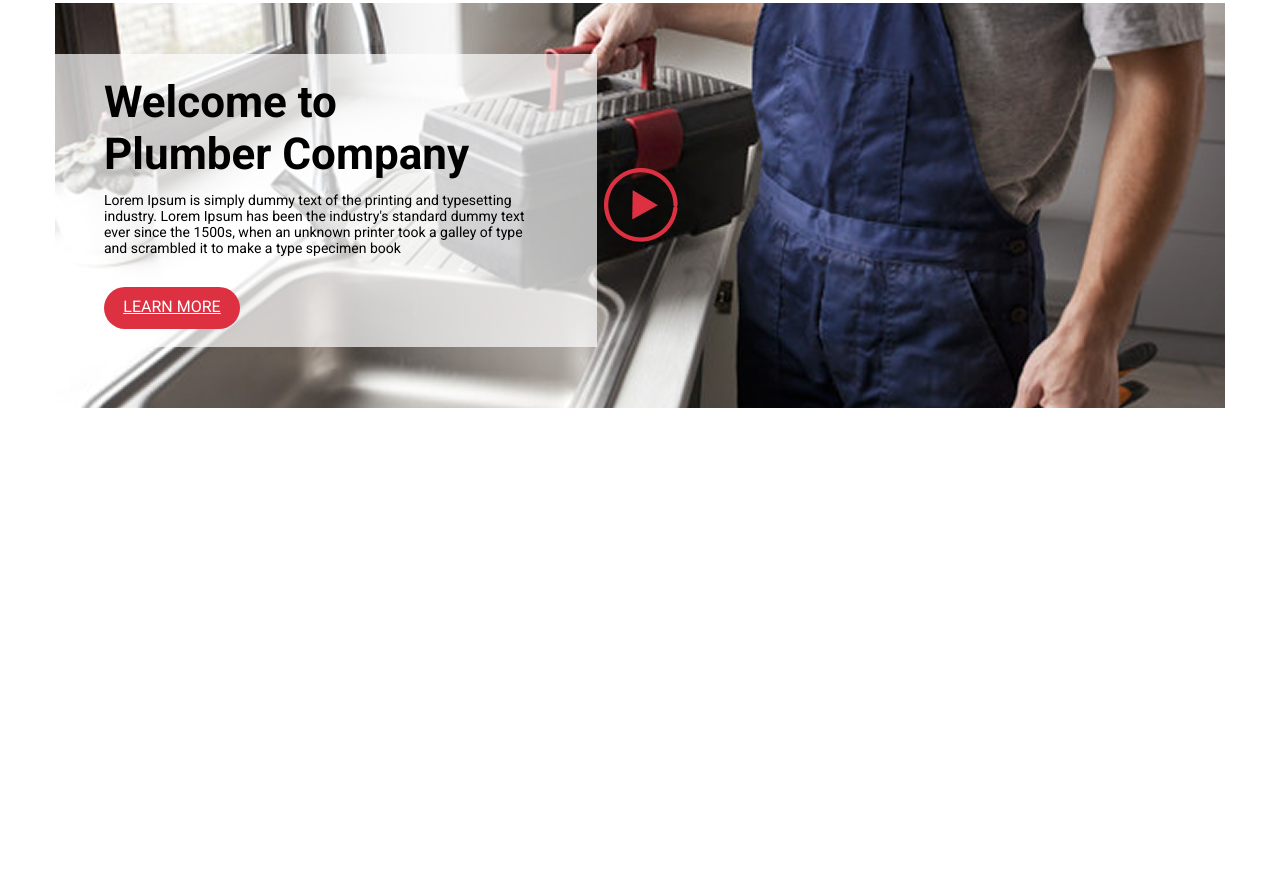
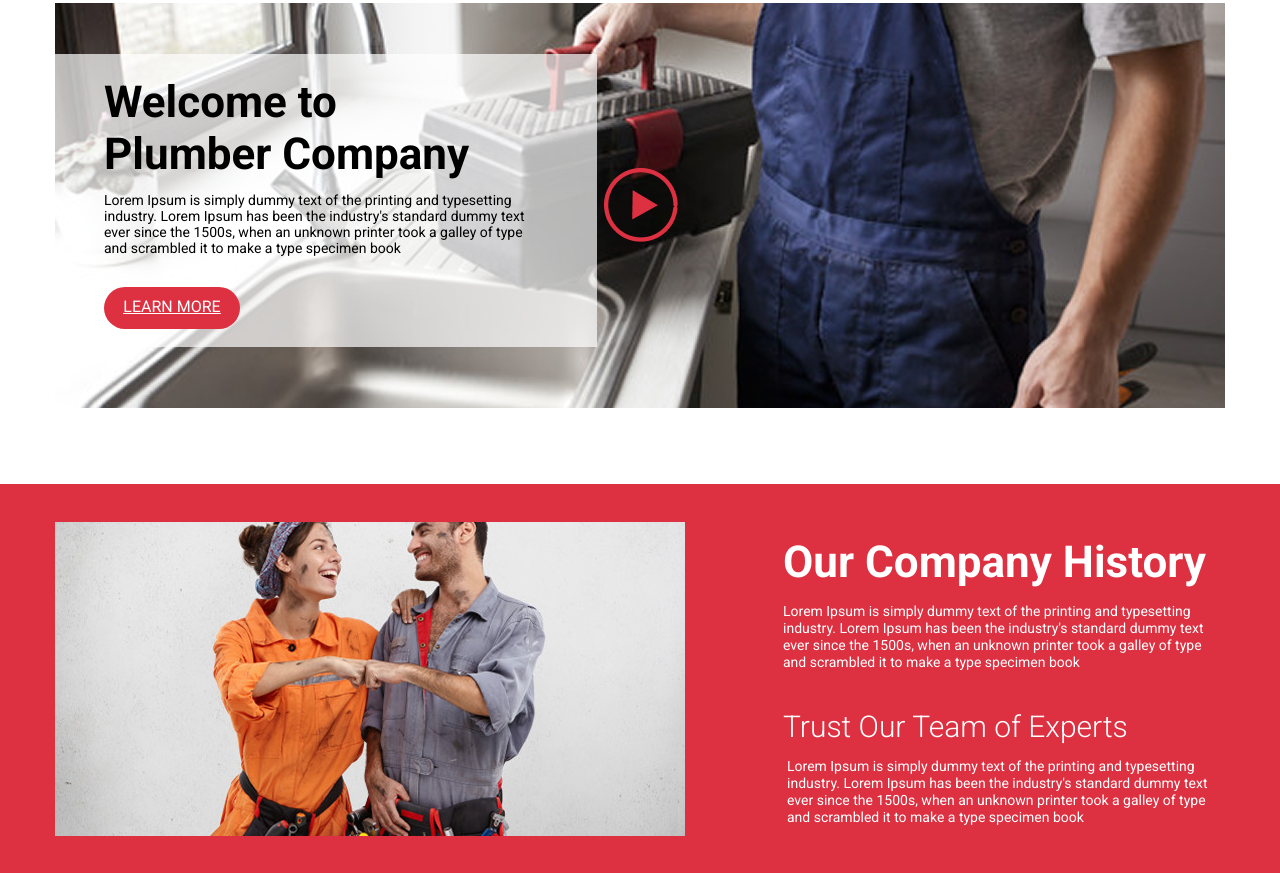
Before and after one commit to Karima-Aktari/3_Plumber_Point, a plain HTML site: page index.html in a window 1280 px wide. Shown: the part 919-1792 px from the top of the page. Before the commit the page ends 1403 px from the top, so only its background shows below. Drawn offline with nearby package versions, Linux system fonts and the light colour scheme.

Commit message:
our-company-history

```diff
--- a/index.html
+++ b/index.html
@@ -12,7 +12,7 @@
     <!-- Hero Area  -->
     <div class="w-[] md:h-[544px]">
       <div class="md:h-[60px] pt-[8px] nav-shadow">
-        <section class="container">
+        <section class="container mx-auto">
           <nav
             class="flex justify-between items-center pb-[10.71px] md:flex-row flex-col"
           >
@@ -66,7 +66,7 @@
       </div>
 
       <div class="mt-[48px] md:h-[384px]">
-        <div class="container">
+        <div class="container mx-auto">
           <div class="flex md:flex-row flex-col">
             <div class="pt-[106px]">
               <div class="md:w-[384px] flex flex-col gap-[12px]">
@@ -96,12 +96,12 @@
                 <img
                   src="assets/img/image 10.png"
                   alt=""
-                  class="md:w-[302px] h-[436px]"
+                  class="md:w-[302px] md:h-[436px]"
                 />
                 <img
                   src="assets/img/image 9.png"
                   alt=""
-                  class="md:w-[390px] h-[341px] -ml-[35px]"
+                  class="md:w-[390px] md:h-[341px] -ml-[35px]"
                 />
               </div>
             </div>
@@ -111,7 +111,7 @@
     </div>
 
     <!-- Service Area -->
-    <div class="bg-[#DD3142] h-[297px] pt-[42px] pb-[27px] px-[220px]">
+    <div class="bg-[#DD3142] md:h-[297px] pt-[42px] pb-[27px] px-[220px]">
       <div class="container mx-auto">
         <div class="flex justify-center md:flex-row flex-col">
           <div class="pt-[33.8px] pl-[4px]">
@@ -154,7 +154,7 @@
                   Commercial Service
                 </h5>
                 <p
-                  class="w-[244px] h-[56px] text-xs text-[#FFF] text-center font-normal leading-[16.02px] pt-[10px]"
+                  class="md:w-[244px] md:h-[56px] text-xs text-[#FFF] text-center font-normal leading-[16.02px] pt-[10px]"
                 >
                   Lorem Ipsum is simply dummy text of the printing and
                   typesetting industry. Lorem Ipsum has been the industry.
@@ -235,5 +235,52 @@
         </div>
       </div>
     </div>
+
+    <!-- Our Company History -->
+    <div class="bg-[#DD3142]">
+      <div class="container">
+        <div class="flex justify-between">
+          <div class="pt-[38px] pb-[37px]">
+            <img
+              src="assets/img/image.png"
+              class="md:w-[630px] md:h-[314px]"
+              alt=""
+            />
+          </div>
+          <div class="pt-[45px] pb-[50px] pr-[10px] md:h-[288px]">
+            <div class="flex flex-col text-[#FFF]">
+              <div class="flex flex-col">
+                <h2 class="text-[44px] font-bold h-[52px]">
+                  Our Company History
+                </h2>
+                <p
+                  class="md:w-[432px] text-sm font-normal md:h-[64px] leading-[17px] mt-[22.1px]"
+                >
+                  Lorem Ipsum is simply dummy text of the printing and
+                  typesetting industry. Lorem Ipsum has been the industry's
+                  standard dummy text ever since the 1500s, when an unknown
+                  printer took a galley of type and scrambled it to make a type
+                  specimen book
+                </p>
+              </div>
+              <div class="flex flex-col mt-[37px]">
+                <h3 class="text-[30px] font-light">
+                  Trust Our Team of Experts
+                </h3>
+                <p
+                  class="md:w-[432px] text-sm font-normal mt-[9.3px] leading-[16.7px] pl-[4px] pr-[6px]"
+                >
+                  Lorem Ipsum is simply dummy text of the printing and
+                  typesetting industry. Lorem Ipsum has been the industry's
+                  standard dummy text ever since the 1500s, when an unknown
+                  printer took a galley of type and scrambled it to make a type
+                  specimen book
+                </p>
+              </div>
+            </div>
+          </div>
+        </div>
+      </div>
+    </div>
   </body>
 </html>
```
Also changed, not shown: assets/img/image.png (added).
